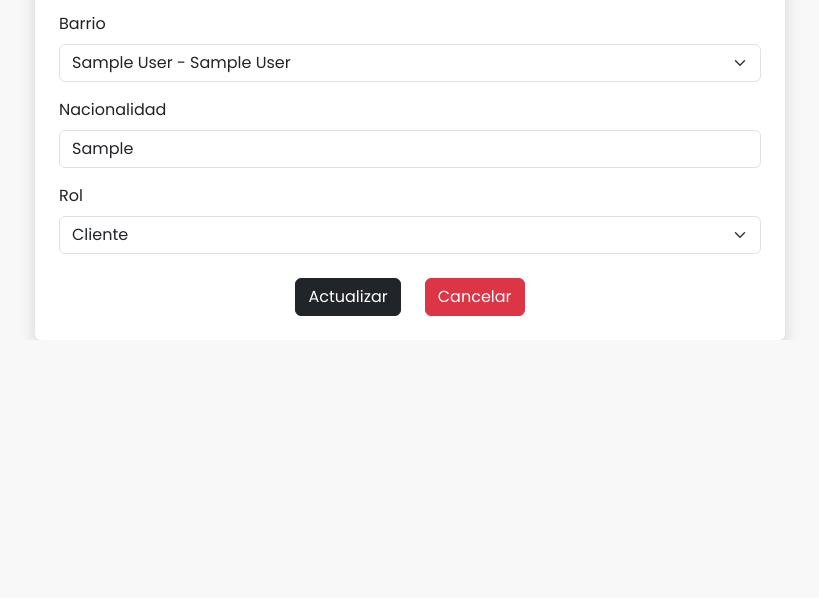
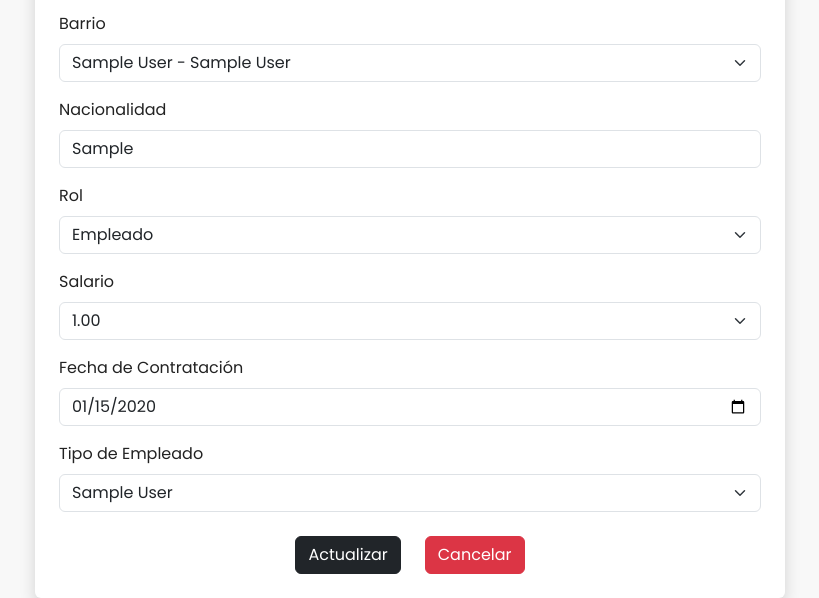
Before and after one commit to claurodriguezle/pruebas_proyectoII, a Django app: page /editar/1/ in a window 1280 px wide. Shown: the part 883-1481 px from the top of the page, without its empty margins (355-1174 px from the left). Before the commit the page ends 1223 px from the top, so only its background shows below. Run offline with Django 5.2, Linux system fonts and the light colour scheme; tables that the repository leaves empty hold one stand-in row (values such as "Sample post"); some libraries are stand-ins or nearby versions.

Commit message:
Refactorizacion del form de persona, empleado, proveedor

```diff
--- a/administrador/forms.py
+++ b/administrador/forms.py
@@ -1,21 +1,12 @@
 from xml.dom import ValidationErr
+from django.core.exceptions import ValidationError
 from django import forms
 from django.utils import timezone
 from .models import Persona, Cliente, Empleado, Proveedor, Producto, CategoriaProducto, IngredienteProducto, Salario, TipoEmpleado # noqa: F401
 from .models import Compra, DetalleCompra, Item
+from datetime import date
 
 class PersonaForm(forms.ModelForm):
-    TIPO_PERSONA_CHOICES = [
-        ('cliente', 'Cliente'),
-        ('empleado', 'Empleado'),
-        ('proveedor', 'Proveedor'),
-    ]
-
-    tipo_persona = forms.ChoiceField(
-        choices=TIPO_PERSONA_CHOICES,
-        widget=forms.Select(attrs={'class': 'form-select', 'id': 'tipo-persona'}),
-        label="Rol"
-    )
 
     class Meta:
         model = Persona
@@ -36,52 +27,58 @@ class PersonaForm(forms.ModelForm):
             'nacionalidad': forms.TextInput(attrs={'class': 'form-control', 'placeholder': 'Paraguaya'}),
         }
 
-    # Campos de Roles especificos
+    def clean_fecha_nacimiento(self):
+        fecha_nacimiento = self.cleaned_data.get('fecha_nacimiento')
+        hoy = date.today()
 
-    salario = forms.ModelChoiceField(
-        queryset=Salario.objects.all(),
-        required=False,
-        widget=forms.Select(attrs={'class': 'form-select'}),
-        label="Salario"
+        edad = hoy.year - fecha_nacimiento.year - (
+            (hoy.month, hoy.day) < (fecha_nacimiento.month, fecha_nacimiento.day)
+        )
+
+        if edad < 14:
+            raise forms.ValidationError(
+                'La persona debe ser mayor de 14 años.'
+            )
+
+        return fecha_nacimiento
+
+class EmpleadoForm(forms.ModelForm):
+    class Meta:
+        model = Empleado
+        fields = ['salario', 'fecha_contratacion', 'tipo']
+        widgets = {
+            'salario': forms.Select(attrs={'class': 'form-select'}),
+            'fecha_contratacion': forms.DateInput(attrs={'class': 'form-control', 'type': 'date', 'min': '2020-01-01'}),
+            'tipo': forms.Select(attrs={'class': 'form-select'}),
+        }
+
+    def fecha_contratacion(self):
+        fecha_contratacion = self.cleaned_data.get('fecha_contratacion')
+
+        if fecha_contratacion and fecha_contratacion.year < 2020:
+            raise ValidationError(
+                "La fecha de contratación no puede ser anterior al año 2020."
+            )
+
+class ProveedorForm(forms.ModelForm):
+    class Meta:
+        model = Proveedor
+        fields = ['nombre_empresa']
+        widgets = {
+            'nombre_empresa': forms.TextInput(attrs={'class': 'form-control'}),
+        }
+
+class RolForm(forms.Form):
+    rol = forms.ChoiceField(
+        choices=[
+            ('', '---------'),
+            ('cliente', 'Cliente'),
+            ('empleado', 'Empleado'),
+            ('proveedor', 'Proveedor'),
+        ],
+        widget=forms.Select(attrs={'class': 'form-select', 'id': 'rol-select'}),
+        label='Rol'
     )
-    fecha_contratacion = forms.DateField(
-        required=False,
-        widget=forms.DateInput(attrs={'class': 'form-control', 'type': 'date'}),
-        label="Fecha de Contratación"
-    )
-    t_empleado = forms.ModelChoiceField(
-        queryset = TipoEmpleado.objects.all(),
-        required=False,
-        widget=forms.Select(attrs={'class': 'form-select'}),
-        label="Tipo Empleado"
-    )
-    nombre_empresa = forms.CharField(
-        required=False,
-        widget=forms.TextInput(attrs={'class': 'form-control', 'placeholder': 'Mi Empresa S.A.'}),
-        label="Empresa"
-    )
-    # Codigo para manejar los campos dinamicos
-
-    def clean(self):
-        cleaned_data = super().clean()
-        tipo_persona = cleaned_data.get('tipo_persona')
-
-        # Limpiar campos no relevantes
-        if tipo_persona == 'cliente':
-            cleaned_data['salario'] = None
-            cleaned_data['fecha_contratacion'] = None
-            cleaned_data['t_empleado'] = None
-            cleaned_data['nombre_empresa'] = None
-
-        elif tipo_persona == 'empleado':
-            cleaned_data['nombre_empresa'] = None
-
-        elif tipo_persona == 'proveedor':
-            cleaned_data['salario'] = None
-            cleaned_data['fecha_contratacion'] = None
-            cleaned_data['t_empleado'] = None
-
-        return cleaned_data
 
 # PRODUCTOS
 class ProductoForm(forms.ModelForm):
--- a/administrador/templates/administrador/registro.html
+++ b/administrador/templates/administrador/registro.html
@@ -20,9 +20,35 @@
                 {% csrf_token %}
 
                 <!-- Mostrar errores generales -->
-                {% if form.errors %}
+                {% if persona_form.errors %}
                     <div class="alert alert-danger">
-                    {% for field in form %}
+                        {% for field in persona_form %}
+                            {% for error in field.errors %}
+                                <p>{{ error }}</p>
+                            {% endfor %}
+                        {% endfor %}
+                        {% for error in form.non_field_errors %}
+                            <p>{{ error }}</p>
+                        {% endfor %}
+                    </div>
+                {% endif %}
+
+                {% if empleado_form.errors %}
+                    <div class="alert alert-danger">
+                        {% for field in empleado_form %}
+                            {% for error in field.errors %}
+                                <p>{{ error }}</p>
+                            {% endfor %}
+                        {% endfor %}
+                        {% for error in form.non_field_errors %}
+                            <p>{{ error }}</p>
+                        {% endfor %}
+                    </div>
+                {% endif %}
+
+                {% if proveedor_form.errors %}
+                    <div class="alert alert-danger">
+                        {% for field in proveedor_form %}
                             {% for error in field.errors %}
                                 <p>{{ error }}</p>
                             {% endfor %}
@@ -34,82 +60,82 @@
                 {% endif %}
 
                 <div class="mb-3">
-                    <label for="{{ form.nombre.id_for_label }}" class="form-label">Nombre</label>
-                    {{ form.nombre }}
+                    <label class="form-label">Nombre</label>
+                    {{ persona_form.nombre }}
                 </div>
 
                 <div class="mb-3">
-                    <label for="{{ form.apellido.id_for_label }}" class="form-label">Apellido</label>
-                    {{ form.apellido }}
+                    <label class="form-label">Apellido</label>
+                    {{ persona_form.apellido }}
                 </div>
 
                 <div class="mb-3">
-                    <label for="{{ form.telefono.id_for_label }}" class="form-label">Teléfono</label>
-                    {{ form.telefono }}
+                    <label class="form-label">Teléfono</label>
+                    {{ persona_form.telefono }}
                 </div>
 
                 <div class="mb-3">
-                    <label for="{{ form.fecha_nacimiento.id_for_label }}" class="form-label">Fecha de Nacimiento</label>
-                    {{ form.fecha_nacimiento }}
+                    <label class="form-label">Fecha de Nacimiento</label>
+                    {{ persona_form.fecha_nacimiento }}
                 </div>
 
                 <div class="mb-3">
-                    <label for="{{ form.cedula.id_for_label }}" class="form-label">Cédula</label>
-                    {{ form.cedula }}
+                    <label class="form-label">Cédula</label>
+                    {{ persona_form.cedula }}
                 </div>
 
                 <div class="mb-3">
-                    <label for="{{ form.ruc.id_for_label }}" class="form-label">RUC</label>
-                    {{ form.ruc }}
+                    <label class="form-label">RUC</label>
+                    {{ persona_form.ruc }}
                 </div>
 
                 <div class="mb-3">
-                    <label for="{{ form.correo.id_for_label }}" class="form-label">Correo</label>
-                    {{ form.correo }}
+                    <label class="form-label">Correo</label>
+                    {{ persona_form.correo }}
                 </div>
 
                 <div class="mb-3">
-                    <label for="{{ form.ciudad.id_for_label }}" class="form-label">Ciudad</label>
-                    {{ form.ciudad }}
+                    <label class="form-label">Ciudad</label>
+                    {{ persona_form.ciudad }}
                 </div>
 
                 <div class="mb-3">
-                    <label for="{{ form.barrio.id_for_label }}" class="form-label">Barrio</label>
-                    {{ form.barrio }}
+                    <label class="form-label">Barrio</label>
+                    {{ persona_form.barrio }}
                 </div>
 
                 <div class="mb-3">
-                    <label for="{{ form.nacionalidad.id_for_label }}" class="form-label">Nacionalidad</label>
-                    {{ form.nacionalidad }}
+                    <label class="form-label">Nacionalidad</label>
+                    {{ persona_form.nacionalidad }}
                 </div>
 
                 <!-- Dropdown de Rol -->
                 <div class="mb-3">
-                <label for="{{ form.tipo_persona.id_for_label }}" class="form-label">Rol</label>
-                    {{ form.tipo_persona }}
+                <label class="form-label">Rol</label>
+                    {{ rol_form.rol }}
                 </div>
 
                 <!-- Campos dinámicos para Empleado -->
                 <div id="empleadoFields" class="campos-dinamicos" style="display: none;">
                     <div class="mb-3">
-                        <label for="{{ form.sueldo.id_for_label }}" class="form-label">Salario</label>
-                        {{ form.sueldo }}
+                        <label class="form-label">Salario</label>
+                        {{ empleado_form.salario }}
                     </div>
                     <div class="mb-3">
-                        <label for="{{ form.fecha_contratacion.id_for_label }}" class="form-label">Fecha de Contratación</label>
-                        {{ form.fecha_contratacion }}
+                        <label class="form-label">Fecha de Contratación</label>
+                        {{ empleado_form.fecha_contratacion }}
                     </div>
                     <div class="mb-3">
-                        <label for="{{ form.tipo.id_for_label }}" class="form-label">Tipo de Empleado</label>
-                        {{ form.t_empleado }}
+                        <label class="form-label">Tipo de Empleado</label>
+                        {{ empleado_form.tipo }}
                     </div>
                 </div>
 
                 <!-- Campos dinámicos para Proveedor -->
                 <div id="proveedorFields" class="campos-dinamicos" style="display: none;">
                     <div class="mb-3">
-                        <label for="{{ form.nombre_empresa.id_for_label }}" class="form-label">Empresa</label>
-                        {{ form.nombre_empresa }}
+                        <label class="form-label">Empresa</label>
+                        {{ proveedor_form.nombre_empresa }}
                     </div>
                 </div>
                 <!-- Botones -->
@@ -125,51 +151,28 @@
 
 <!-- JavaScript para manejar los campos dinámicos -->
     <script>
-    document.addEventListener('DOMContentLoaded', function() {
-        const tipoPersonaDropdown = document.getElementById('tipo-persona');
+        document.addEventListener('DOMContentLoaded', function () {
+            const rol = document.getElementById('rol-select');
+            const empleadoFields = document.getElementById('empleadoFields');
+            const proveedorFields = document.getElementById('proveedorFields');
 
-        // Función para mostrar/ocultar campos
-        function actualizarCampos() {
-            // 1. Oculta todos los campos dinámicos
-            document.querySelectorAll('.campos-dinamicos').forEach(div => {
-                div.style.display = 'none';
-            });
+            const empleadoInputs = empleadoFields.querySelectorAll('input, select');
+            const proveedorInputs = proveedorFields.querySelectorAll('input, select');
 
-            // 2. Muestra solo los del tipo seleccionado
-            if (tipoPersonaDropdown.value === 'empleado') {
-                document.getElementById('empleadoFields').style.display = 'block';
-            } else if (tipoPersonaDropdown.value === 'proveedor') {
-                document.getElementById('proveedorFields').style.display = 'block';
-            }
+            function toggleFields() {
+                const isEmpleado = rol.value === 'empleado';
+                const isProveedor = rol.value === 'proveedor';
+
+                empleadoFields.style.display = isEmpleado ? 'block' : 'none';
+                proveedorFields.style.display = isProveedor ? 'block' : 'none';
+
+                empleadoInputs.forEach(input => input.required = isEmpleado);
+                proveedorInputs.forEach(input => input.required = isProveedor);
             }
 
-        // Evento al cambiar el dropdown
-        tipoPersonaDropdown.addEventListener('change', actualizarCampos);
-
-        // Evento al enviar el formulario
-        document.querySelector('form').addEventListener('submit', function() {
-            const tipoPersona = tipoPersonaDropdown.value;
-
-            // Deshabilita TODOS los campos dinámicos primero
-            document.querySelectorAll('.campos-dinamicos input').forEach(input => {
-                input.disabled= true;
-            });
-
-            // Habilita SOLO los campos relevantes
-            if (tipoPersona === 'empleado') {
-                document.querySelectorAll('#empleadoFields input').forEach(input => {
-                    input.disabled = false;
-                });
-            } else if (tipoPersona === 'proveedor') {
-                document.querySelectorAll('#proveedorFields input').forEach(input => {
-                    input.disabled = false;
-                });
-            }
-        });
-
-        // Inicializa campos al cargar la página
-        if (tipoPersonaDropdown.value) {
-            actualizarCampos();
+            if (rol) {
+                rol.addEventListener('change', toggleFields);
+                toggleFields();
             }
         });
     </script>
--- a/administrador/views.py
+++ b/administrador/views.py
@@ -5,7 +5,7 @@ from django.db import transaction, IntegrityError, connection
 from django.db.models import Q, Value, CharField
 from decimal import Decimal, InvalidOperation
 from .models import Persona, Cliente, Empleado, Proveedor, Producto, CategoriaProducto, IngredienteProducto
-from .forms import PersonaForm, ProductoForm, CategoriaProductoForm, IngredienteProductoForm
+from .forms import PersonaForm, ProductoForm, CategoriaProductoForm, IngredienteProductoForm, RolForm, EmpleadoForm, ProveedorForm
 from django.http import Http404, HttpResponse, HttpResponseBadRequest
 from django.template.loader import render_to_string
 from django.views.decorators.http import require_POST
@@ -65,104 +65,139 @@ def listar_personas(request):
 
 def crear_persona(request):
     if request.method == 'POST':
-        # print(request.POST)
-        form = PersonaForm(request.POST)
-        if form.is_valid():
-            tipo_persona = form.cleaned_data['tipo_persona']
+        persona_form = PersonaForm(request.POST)
+        rol_form = RolForm(request.POST)
 
-            # Crea persona
-            persona = form.save()
+        empleado_form = None
+        proveedor_form = None
 
-            try:
-                if tipo_persona == 'cliente':
+        if persona_form.is_valid() and rol_form.is_valid():
+            rol = rol_form.cleaned_data['rol']
+
+            if rol == 'empleado':
+                empleado_form = EmpleadoForm(request.POST)
+                if not empleado_form.is_valid():
+                    return render(request, 'administrador/registro.html', {
+                        'persona_form': persona_form,
+                        'rol_form': rol_form,
+                        'empleado_form': empleado_form,
+                        'proveedor_form': ProveedorForm(),
+                    })
+
+            elif rol == 'proveedor':
+                proveedor_form = ProveedorForm(request.POST)
+                if not proveedor_form.is_valid():
+                    return(render, 'administrador/registro.html', {
+                        'persona_form': persona_form,
+                        'rol_form': rol_form,
+                        'empleado_form': EmpleadoForm(),
+                        'proveedor_form': proveedor_form,
+                    })
+
+            with transaction.atomic():
+                persona = persona_form.save()
+
+                if rol == 'cliente':
                     Cliente.objects.create(persona=persona)
 
-                elif tipo_persona == 'empleado':
-                    Empleado.objects.create(
-                        persona=persona,
-                        salario=form.cleaned_data.get('salario'),
-                        fecha_contratacion=form.cleaned_data.get('fecha_contratacion'),
-                        tipo=form.cleaned_data.get('t_empleado'),
-                    )
+                elif rol == 'empleado':
+                    empleado = empleado_form.save(commit=False)
+                    empleado.persona = persona
+                    empleado.save()
 
-                elif tipo_persona == 'proveedor':
-                    Proveedor.objects.create(
-                        persona=persona,
-                        nombre_empresa=form.cleaned_data.get('nombre_empresa')
-                    )
+                elif rol == 'proveedor':
+                    proveedor = proveedor_form.save(commit=False)
+                    proveedor.persona = persona
+                    proveedor.save()
 
-                return redirect('administrador:listar_personas')
-
-            except IntegrityError as e:
-                # Maneja errores de unicidad
-                form.add_error(None, "Error al guardar. Verifica los datos únicos.")
-                print(f"Error de integridad: {e}")
-        return render(request, 'administrador/registro.html', {'form': form})
-
+            return redirect('administrador:listar_personas')
     else:
-        form = PersonaForm()
-
-    return render(request, 'administrador/registro.html', {'form': form})
+        persona_form = PersonaForm()
+        rol_form = RolForm()
+        empleado_form = EmpleadoForm()
+        proveedor_form = ProveedorForm()
+    return render(request, 'administrador/registro.html', {
+        'persona_form': persona_form,
+        'rol_form': rol_form,
+        'empleado_form': empleado_form,
+        'proveedor_form': proveedor_form,
+    })
 
 
 def editar_persona(request, id):
     persona = get_object_or_404(Persona, id=id)
 
-    # Determinar tipo de persona
-    if hasattr(persona, 'cliente'):
-        tipo_persona = 'cliente'
-        instancia_especifica = persona.cliente
-        rol_instance = persona.cliente
-    elif hasattr(persona, 'empleado'):
-        tipo_persona = 'empleado'
-        instancia_especifica = persona.empleado
-        rol_instance = persona.empleado
+    rol_principal = None
+    if hasattr(persona, 'empleado'):
+        rol_principal = 'empleado'
     elif hasattr(persona, 'proveedor'):
-        tipo_persona = 'proveedor'
-        instancia_especifica = persona.proveedor
-        rol_instance = persona.proveedor
-    else:
-        raise Http404("Tipo de persona no válido")
+        rol_principal = 'proveedor'
+
+    es_cliente = hasattr(persona, 'cliente')
 
     if request.method == 'POST':
-        form = PersonaForm(request.POST, instance=persona)
+        persona_form = PersonaForm(request.POST, instance=persona)
+        rol_form = RolForm(request.POST)
 
-        if form.is_valid():
-            try:
-                with transaction.atomic():
-                    persona = form.save()
+        empleado_form = EmpleadoForm(
+            request.POST, instance=getattr(persona, 'empleado', None)
+        )
+        proveedor_form = ProveedorForm(
+            request.POST, instance=getattr(persona, 'proveedor', None)
+        )
 
-                    # Actualización de los modelo
-                    if tipo_persona == 'empleado':
-                        instancia_especifica.salario = form.cleaned_data.get('salario')
-                        instancia_especifica.fecha_contratacion = form.cleaned_data.get('fecha_contratacion')
-                        instancia_especifica.tipo = form.cleaned_data.get('t_empleado')
-                        instancia_especifica.save()
+        rol = request.POST.get('rol')
 
-                    elif tipo_persona == 'proveedor':
-                        instancia_especifica.nombre_empresa = form.cleaned_data.get('nombre_empresa')
-                        instancia_especifica.save()
+        forms_validos = (
+            persona_form.is_valid() and
+            rol_form.is_valid() and (
+                empleado_form.is_valid() if rol == 'empleado'
+                else proveedor_form.is_valid() if rol == 'proveedor'
+                else True
+            )
+        )
 
-                return redirect('administrador:listar_personas')
+        if forms_validos:
+            with transaction.atomic():
+                persona_form.save()
 
-            except Exception as e:
-                print(f"ERROR EN TRANSACCIÓN: {str(e)}")
-                form.add_error(None, f"Error crítico al actualizar: {str(e)}")
+                if rol == 'cliente':
+                    Cliente.objects.get_or_create(persona=persona)
+                    # NO tocar empleado/proveedor
+
+                elif rol == 'empleado':
+                    Proveedor.objects.filter(persona=persona).delete()
+
+                    empleado = empleado_form.save(commit=False)
+                    empleado.persona = persona
+                    empleado.save()
+
+                elif rol == 'proveedor':
+                    Empleado.objects.filter(persona=persona).delete()
+
+                    proveedor = proveedor_form.save(commit=False)
+                    proveedor.persona = persona
+                    proveedor.save()
+
+            return redirect('administrador:listar_personas')
+
     else:
-        form = PersonaForm(instance=persona)
-        # Rellenar los campos del rol de forma simple
-        if tipo_persona == 'empleado':
-            form.initial['salario'] = rol_instance.salario
-            form.initial['fecha_contratacion'] = rol_instance.fecha_contratacion
-            form.initial['t_empleado'] = rol_instance.tipo
-        elif tipo_persona == 'proveedor':
-            form.initial['nombre_empresa'] = rol_instance.nombre_empresa
+        persona_form = PersonaForm(instance=persona)
+        rol_form = RolForm(initial={'rol': rol_principal})
+
+        empleado_form = EmpleadoForm(instance=getattr(persona, 'empleado', None))
+        proveedor_form = ProveedorForm(instance=getattr(persona, 'proveedor', None))
 
     return render(request, 'administrador/registro.html', {
-        'form': form,
+        'persona_form': persona_form,
+        'empleado_form': empleado_form,
+        'proveedor_form': proveedor_form,
+        'rol_form': rol_form,
         'persona': persona,
-        'tipo_persona': tipo_persona
+        'rol_principal': rol_principal,
+        'es_cliente': es_cliente,
     })
+
 
 def eliminar_persona(request, id):
     persona = get_object_or_404(Persona, id=id)
```
Lines whose indentation alone changed are shown as unchanged.
